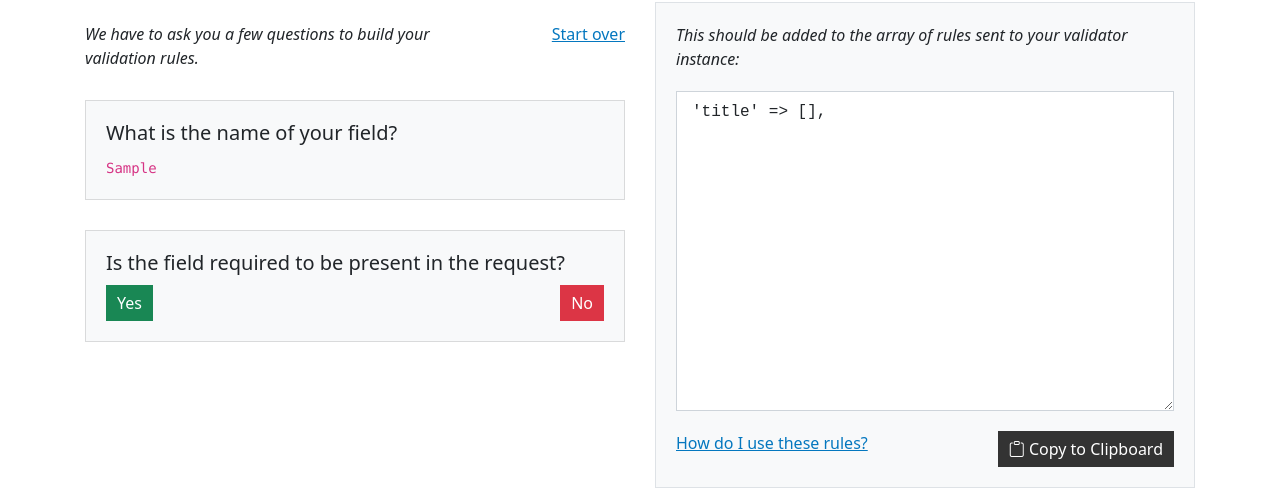
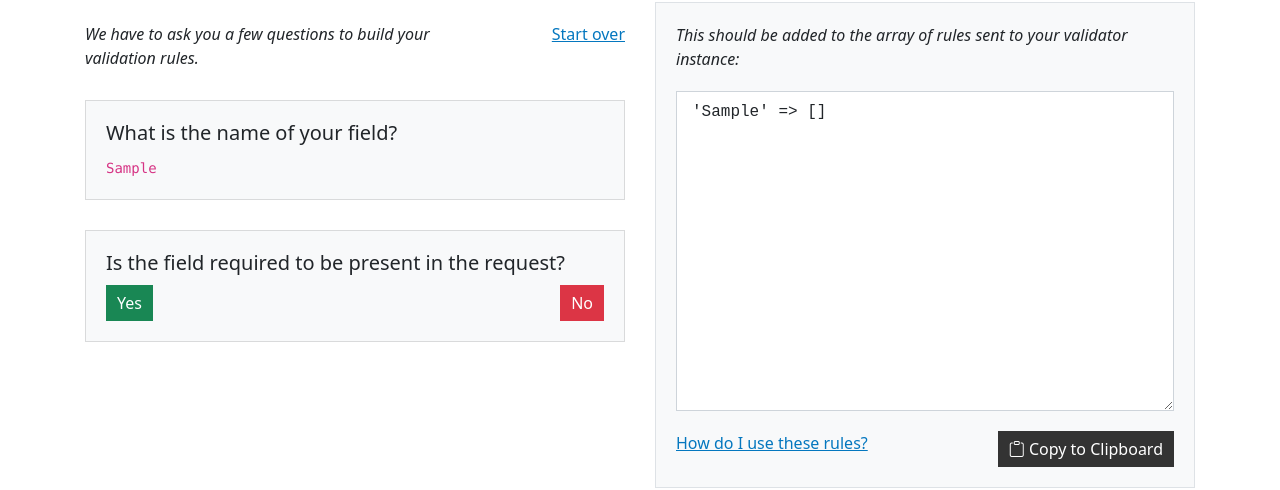
Before and after one commit to NoCompromises/masteringlaravel.io, a Vue app: page /worksheet in a window 1280 px wide. Both pictures are taken after typing "Sample" into the empty fields and a click on the button "Next". Shown: the part 143-633 px from the top of the page. Built offline with nearby package versions, Linux system fonts and the light colour scheme.

Commit message:
first pass at results logic

```diff
--- a/src/components/WorksheetResults.vue
+++ b/src/components/WorksheetResults.vue
@@ -5,7 +5,13 @@
         This should be added to the array of rules sent to your validator
         instance:
       </p>
-      <textarea id="results" class="form-control">'title' => [],</textarea>
+
+      <textarea
+        id="results"
+        class="form-control"
+        v-model="recommendedRules"
+      ></textarea>
+
       <div class="row mt-3">
         <div class="col-6">
           <a href="#">How do I use these rules?</a>
@@ -34,7 +40,13 @@
               flying. Cold is with the monkey's ears and toes. Cats, dogs, and
               babies, it's Tuesday!
             </p>
-            <a href="#" class="btn btn-primary">Check out the Book</a>
+            <a
+              href="https://nocompromises.io/laravel-validation-book/?ref=worksheet"
+              target="_blank"
+              class="btn btn-primary"
+            >
+              Check out the Book
+            </a>
           </div>
         </div>
       </div>
@@ -45,5 +57,81 @@
 <script>
 export default {
   name: "WorksheetResults",
+  props: ["answers"],
+  computed: {
+    recommendedRules() {
+      return `'${this.answers.name}' => ${buildResults(this.answers)}`;
+    },
+  },
 };
+
+function buildResults(answers) {
+  var results = [
+    ...getAvailabilityRules(answers),
+    ...getTypeRules(answers),
+    ...getBoundsRules(answers),
+    ...getCustomRules(answers),
+  ];
+
+  return formatArray(results);
+}
+
+function formatArray(results) {
+  if (results.length === 0) {
+    return "[]";
+  }
+  let formattedRules = "";
+  results.forEach((rule) => (formattedRules += `\t${rule},\n`));
+
+  return `[\n` + formattedRules + `]`;
+}
+
+function getAvailabilityRules(answers) {
+  let rules = [];
+
+  if (answers.required && answers.allowEmpty) {
+    rules.push(`'present'`);
+  } else if (answers.required) {
+    rules.push(`'required'`);
+  }
+
+  return rules;
+}
+
+function getTypeRules(answers) {
+  let rules = [];
+
+  switch (answers.inputType) {
+    case "Text":
+      rules.push(`'string'`);
+
+      if (answers.email) {
+        rules.push(`'email'`);
+      }
+
+      break;
+
+    case "Numeric":
+      if (answers.onlyIntegers) {
+        rules.push(`'integer'`);
+      } else {
+        rules.push(`'numeric'`);
+      }
+
+      break;
+
+    default:
+      break;
+  }
+
+  return rules;
+}
+
+function getBoundsRules() {
+  return [];
+}
+
+function getCustomRules() {
+  return [];
+}
 </script>
```
Also changed, not shown: 1 other file (tests, documents, lock files or other folders).
